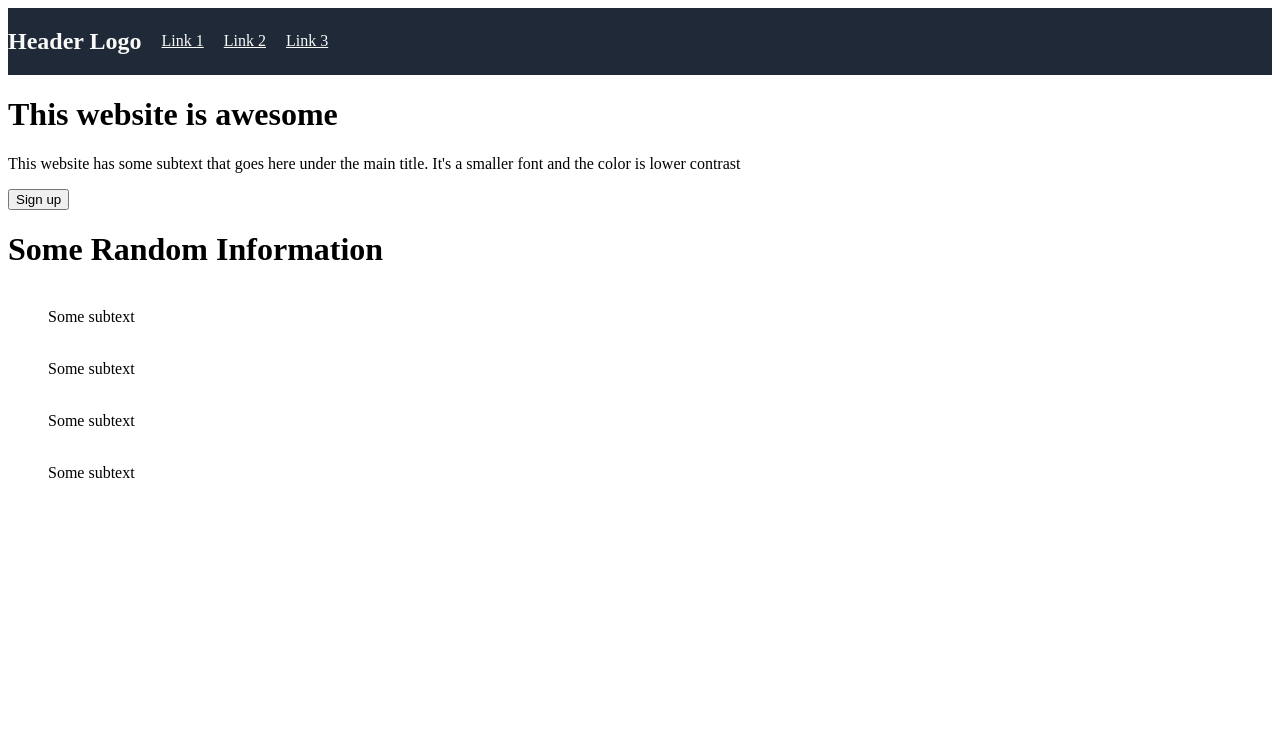
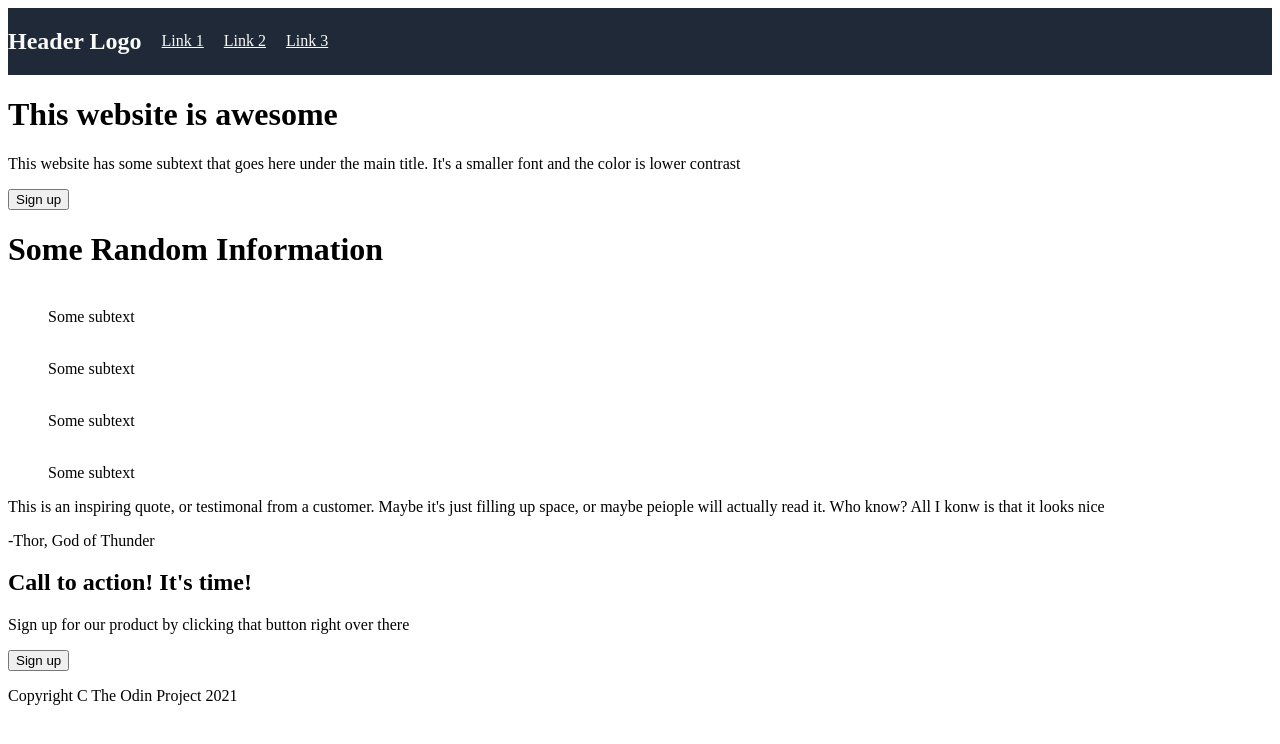
Before and after one commit to AkkU438/TOPLandingPage, a plain HTML site: page index.html in a window 1280 px wide. Drawn offline with Linux system fonts and the light colour scheme.

Commit message:
Commit Skeletong 1
YIPPEE

```diff
--- a/index.html
+++ b/index.html
@@ -17,7 +17,8 @@
         </header>
         <div class="body1">
             <h1>This website is awesome</h1>
-            <p>This website has some subtext that goes here under the main title. It's a smaller font and the color is lower contrast</p>
+            <p>This website has some subtext that goes here under the main title. It's a smaller
+            font and the color is lower contrast</p>
             <button>Sign up</button>
             <img/>
         </div>
@@ -27,22 +28,33 @@
                 <img/>
                 <figcaption>Some subtext</figcaption>
             </figure>
-                        <figure>
+            <figure>
                 <img/>
                 <figcaption>Some subtext</figcaption>
             </figure>
-                        <figure>
+            <figure>
                 <img/>
                 <figcaption>Some subtext</figcaption>
             </figure>
-                        <figure>
+            <figure>
                 <img/>
                 <figcaption>Some subtext</figcaption>
             </figure>
         </div>
-        <div></div>
-        <div></div>
-        <div></div>
-        <footer></footer>
+        <div class="body3">
+            <p id="big-text">This is an inspiring quote, or testimonal from a customer. Maybe it's just filling up space,
+            or maybe peiople will actually read it. Who know? All I konw is that it looks nice</p>
+            <p> -Thor, God of Thunder</p>
+        </div>
+        <div>
+            <div class="flag">
+                <h2>Call to action! It's time!</h2>
+                <p>Sign up for our product by clicking that button right over there</p>
+                <button>Sign up</button>
+            </div>
+        </div>
+        <footer>
+            <p>Copyright C The Odin Project 2021</p>
+        </footer>
     </body>
 </html>
```
